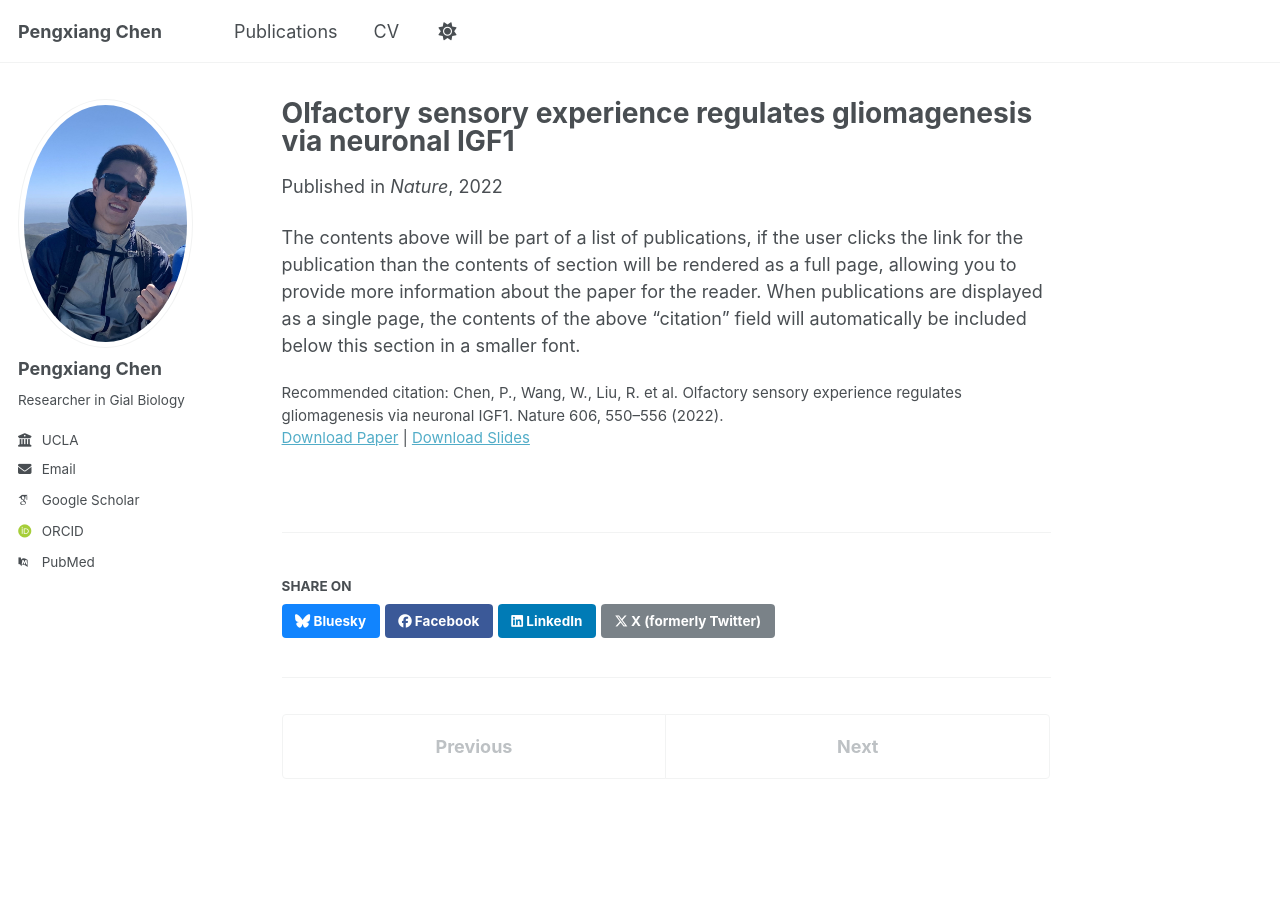
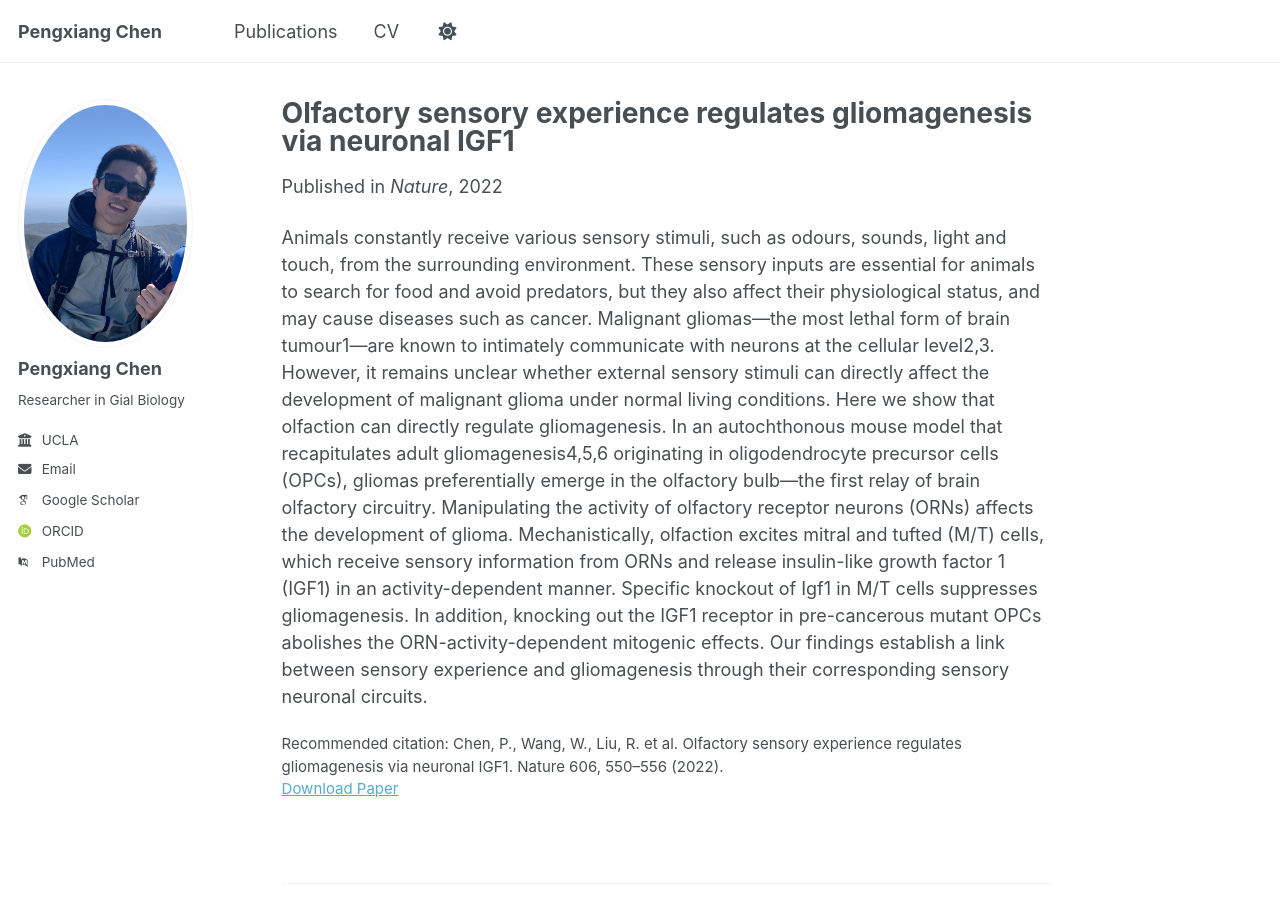
Before and after one commit to bluesea405/pxchen, a Jekyll site: the page built from _publications/2010-10-01-paper-title-number-2.md, in a window 1280 px wide and 900 px high. Built offline with Jekyll 4.4.1, drawn with Linux system fonts in a browser that asks for light colours; some web fonts are replaced; a script that is not in the unit is left out.

Commit message:
Update 2010-10-01-paper-title-number-2.md

```diff
--- a/_publications/2010-10-01-paper-title-number-2.md
+++ b/_publications/2010-10-01-paper-title-number-2.md
@@ -3,12 +3,10 @@ title: "Olfactory sensory experience regulates gliomagenesis via neuronal IGF1"
 collection: publications
 category: manuscripts
 permalink: /publication/2010-10-01-paper-title-number-2
-excerpt: ''
 date: 2022-6-16
 venue: 'Nature'
-slidesurl: 'https://doi.org/10.1038/s41586-022-04719-9'
 paperurl: 'https://doi.org/10.1038/s41586-022-04719-9'
 citation: 'Chen, P., Wang, W., Liu, R. et al. Olfactory sensory experience regulates gliomagenesis via neuronal IGF1. Nature 606, 550–556 (2022).'
 ---
 
-The contents above will be part of a list of publications, if the user clicks the link for the publication than the contents of section will be rendered as a full page, allowing you to provide more information about the paper for the reader. When publications are displayed as a single page, the contents of the above "citation" field will automatically be included below this section in a smaller font.
+Animals constantly receive various sensory stimuli, such as odours, sounds, light and touch, from the surrounding environment. These sensory inputs are essential for animals to search for food and avoid predators, but they also affect their physiological status, and may cause diseases such as cancer. Malignant gliomas—the most lethal form of brain tumour1—are known to intimately communicate with neurons at the cellular level2,3. However, it remains unclear whether external sensory stimuli can directly affect the development of malignant glioma under normal living conditions. Here we show that olfaction can directly regulate gliomagenesis. In an autochthonous mouse model that recapitulates adult gliomagenesis4,5,6 originating in oligodendrocyte precursor cells (OPCs), gliomas preferentially emerge in the olfactory bulb—the first relay of brain olfactory circuitry. Manipulating the activity of olfactory receptor neurons (ORNs) affects the development of glioma. Mechanistically, olfaction excites mitral and tufted (M/T) cells, which receive sensory information from ORNs and release insulin-like growth factor 1 (IGF1) in an activity-dependent manner. Specific knockout of Igf1 in M/T cells suppresses gliomagenesis. In addition, knocking out the IGF1 receptor in pre-cancerous mutant OPCs abolishes the ORN-activity-dependent mitogenic effects. Our findings establish a link between sensory experience and gliomagenesis through their corresponding sensory neuronal circuits.
```
